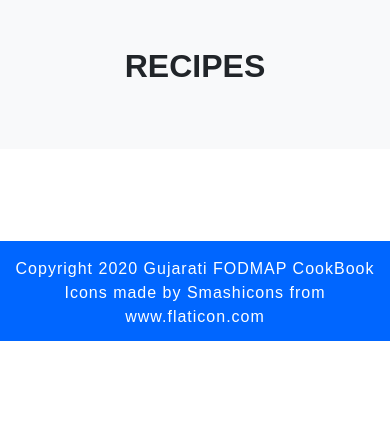
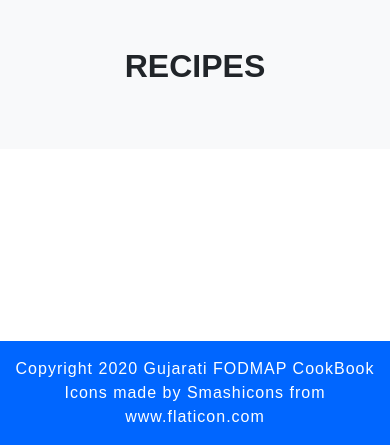
Before and after one commit to pranitastudent/Guju-FODMAP-CookBook, a Flask app: page / in a window 390 px wide. Shown: the part 1789-2234 px from the top of the page. Before the commit the page ends 2130 px from the top, so only its background shows below. Run offline with Flask 2, Linux system fonts and the light colour scheme; data that the repository does not hold is empty; some libraries are stand-ins or nearby versions.

Commit message:
Sticky footer floats over elements - removed

```diff
--- a/static/css/style.css
+++ b/static/css/style.css
@@ -209,9 +209,7 @@ button.btn.btn-link.titles {
 
  .main-footer {
     background-color: var(--secondary-color);
-    position:absolute;
-    left: 0 ; right: 0; bottom: 0;
-    height:80px;
+
   }
 
  .footer-text {
@@ -246,10 +244,6 @@ button.btn.btn-link.titles {
         height:auto;
     }
 
-    .main-footer {
-        height:100px;
-    }
-
 }
 
  @media (min-width:700px) {
--- a/templates/base.html
+++ b/templates/base.html
@@ -52,9 +52,6 @@
 <!-- Main Content -->
 
 {% block content %}
-<div class="content">
-
-</div>
 
 {% endblock %}
 
```
Also changed, not shown: templates/recipe.html (+6 -6 lines).
